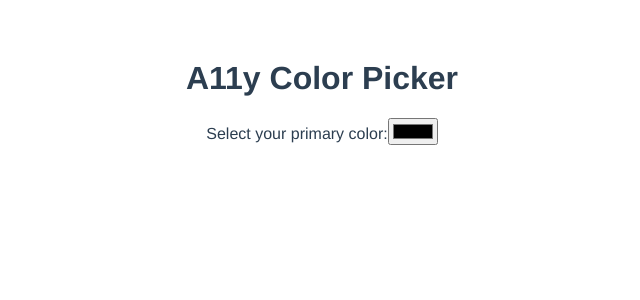
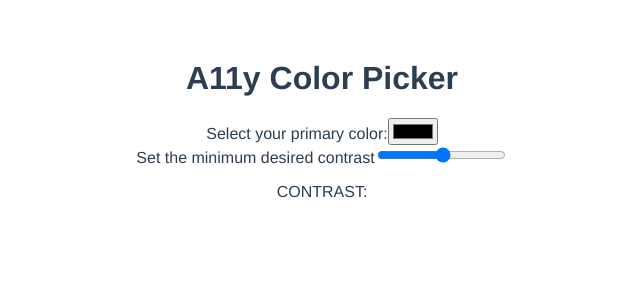
Before and after one commit to drinkingtheink/a11y-color-picker, a Vue app: page / in a window 1280 px wide. Shown: the top 300 px of the page, without its empty margins (318-958 px from the left). Built offline with nearby package versions, Linux system fonts and the light colour scheme.

Commit message:
user-controlled contrast threshold

```diff
--- a/src/components/AppStage.vue
+++ b/src/components/AppStage.vue
@@ -8,7 +8,9 @@
       <p v-if="primary">SELECTED: {{ primary }}</p>
     </section>
 
-    <section v-if="contrast" class="contrast-display">
+    <section class="contrast-display">
+      <label for="set-min-contrast">Set the minimum desired contrast</label>
+      <input type="range" id="min-contrast" name="min-contrast" min="4.4" max="16" value="" />
       <p>CONTRAST: {{ contrast }}</p>
     </section>
 
@@ -16,7 +18,7 @@
       <p>SECONDARY: {{ secondary }} <span class="sec-display" :style="`background-color: ${secondary}`" /></p>
     </section>
   </main>
-  <ColorGen v-if="primary" :selectedColor="primary" @setSecondary="handleSecondaryColorChange" />
+  <ColorGen v-if="primary" :selectedColor="primary" @setSecondary="handleSecondaryColorChange" :a11yThresh="a11yThresh" />
 </template>
 
 <script>
@@ -35,6 +37,7 @@ export default {
       primary: null,
       secondary: null,
       contrast: null,
+      a11yThresh: 4.4,
     }
   },
   methods: {
--- a/src/components/ColorGen.vue
+++ b/src/components/ColorGen.vue
@@ -31,13 +31,15 @@ export default {
 		selectedColor: {
 			type: String,
 		},
+		a11yThresh: {
+			type: Number,
+		}
   },
 	components: {
     Tile
   },
   data() {
     return {
-			a11yThresh: 4.4,
 			countArr: [],
 			reColor: false,
     }
```
